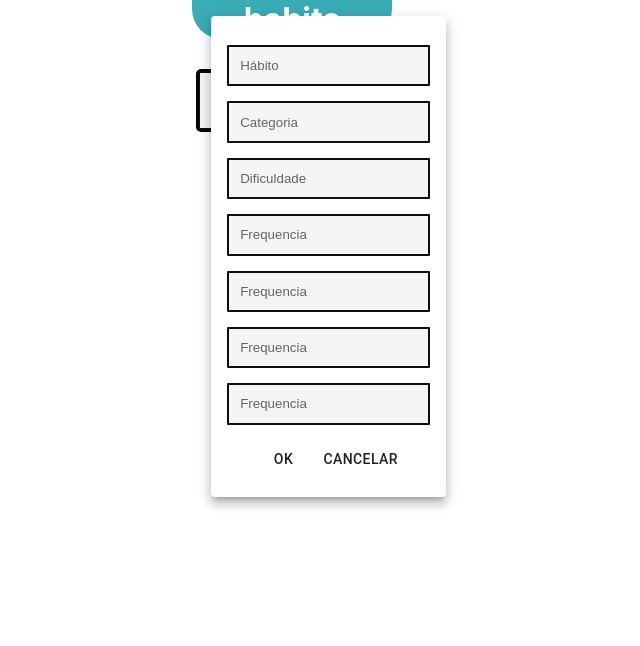
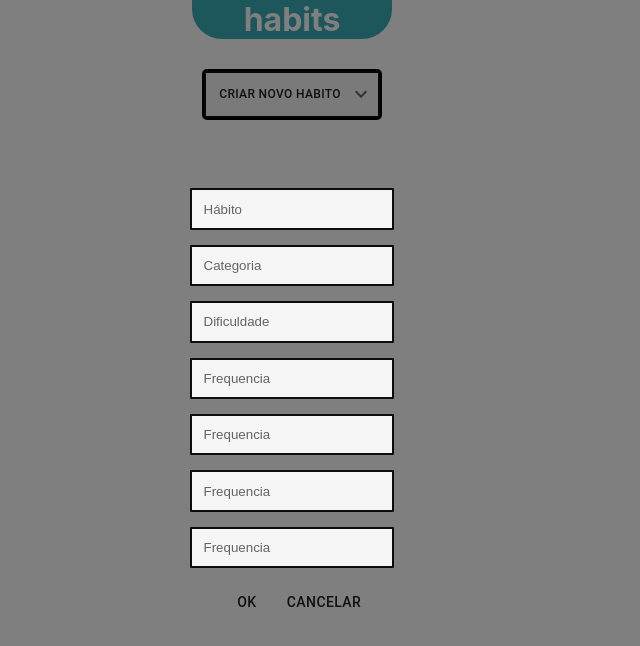
Before and after one commit to matheuspaivah2/gestao-de-habitos, a React (Create React App) app: page /habits in a window 1280 px wide. Both pictures are taken after a click on the button "CRIAR NOVO HABITO". Shown: the top 646 px of the page, without its empty margins (348-988 px from the left). Built offline with nearby package versions, Linux system fonts and the light colour scheme.

Commit message:
menu habitos aplicado com modal

```diff
--- a/src/pages/Habits/index.js
+++ b/src/pages/Habits/index.js
@@ -2,16 +2,32 @@ import api from "../../services/api"
 import * as yup from 'yup'
 import { useForm } from "react-hook-form";
 import { yupResolver } from "@hookform/resolvers/yup";
-import { Button, MenuItem, Menu } from '@material-ui/core'
+import { Button, MenuItem, Modal, Fade, Backdrop } from '@material-ui/core'
+import { makeStyles } from '@material-ui/core/styles';
 import Container, {AnimationContainer, Box, InputMenu, BackgroundHeading} from "./styles";
 import ExpandMoreIcon from '@material-ui/icons/ExpandMore';
 import Input from '../../components/Input'
 import {toast} from 'react-toastify'
 import { useState } from "react";
 
+const useStyles = makeStyles((theme) => ({
+  modal: {
+    display: 'flex',
+    alignItems: 'center',
+    justifyContent: 'center',
+  },
+  paper: {
+    backgroundColor: theme.palette.background.paper,
+    border: '2px solid #000',
+    boxShadow: theme.shadows[5],
+    padding: theme.spacing(2, 4, 3),
+  },
+}));
+
 const Habits = () => {
   const [data, setData] = useState([])
-  const [anchorEl, setAnchorEl] = useState(null)
+  const [open, setOpen] = useState(false);
+  const classes = useStyles();
 
   const formSchema = yup.object().shape({
     title: yup.string().required("Campo obrigatório"),
@@ -41,12 +57,12 @@ const Habits = () => {
     .catch((err) => toast.error('Erro ao criar habito'))
   }
 
-  const handleClick = (event) => {
-    setAnchorEl(event.currentTarget);
+  const handleOpen = () => {
+    setOpen(true);
   };
 
   const handleClose = () => {
-    setAnchorEl(null);
+    setOpen(false);
   };
 
     return (
@@ -56,20 +72,23 @@ const Habits = () => {
     </BackgroundHeading>
       <Container>
         <AnimationContainer>
-
             <Box>
               <InputMenu>
-              <Button aria-controls={'menu-list-grow'} aria-haspopup="tree" onClick={handleClick}>
+              <Button onClick={handleOpen}>
                 Criar Novo Habito
               </Button>
-              <ExpandMoreIcon onClick={handleClick}/>
-              <Menu
-                id="simple-menu"
-                anchorEl={anchorEl}
-                keepMounted
-                open={Boolean(anchorEl)}
-                onClose={handleClose}>
-                <MenuItem style={{display: "flex", flexDirection: "column"}}>
+              <ExpandMoreIcon onClick={handleOpen}/>
+              <Modal
+                aria-labelledby="transition-modal-title"
+                aria-describedby="transition-modal-description"
+                className={classes.modal}
+                open={open}
+                onClose={handleClose}
+                closeAfterTransition
+                BackdropComponent={Backdrop}
+                BackdropProps={{
+                timeout: 500,}}>
+                  <Fade in={open}>
                     <form onSubmit={handleSubmit(onSubmitFunc)}>
                     <Input name="title" placeholder="Hábito" required register={register} error={errors.title?.message}/>
                     <Input name="category" placeholder="Categoria" required register={register} error={errors.title?.message}/>
@@ -83,12 +102,10 @@ const Habits = () => {
                     <Button onClick={handleClose}>Cancelar</Button>
                     </MenuItem>
                   </form>
-                </MenuItem>
-
-              </Menu>
+                </Fade>
+              </Modal>
             </InputMenu>
           </Box>
-
         </AnimationContainer>
       </Container>
     </>
--- a/src/pages/Habits/styles.js
+++ b/src/pages/Habits/styles.js
@@ -56,7 +56,7 @@ export const InputMenu = styled.div`
   border-radius: 1px;
   border: 2px solid var(--black);
   color: var(--gray);
-  padding: 0.7rem;
+  padding: 0.3rem;
   width: 100%;
   Button {
     font-size: 12px;
```
Lines whose indentation alone changed are shown as unchanged.
